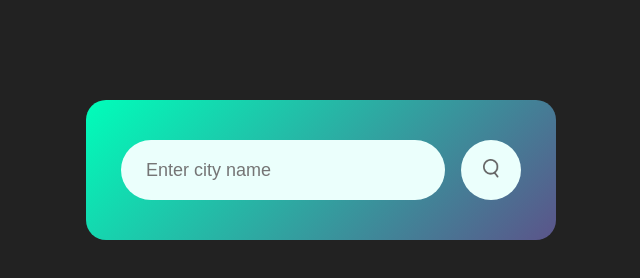
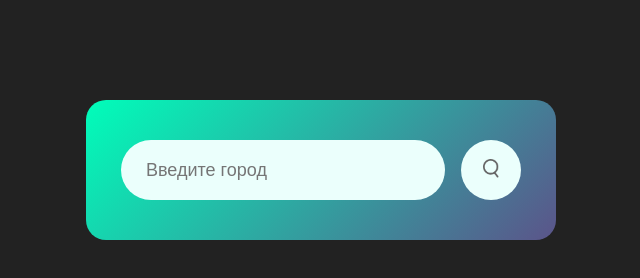
Before and after one commit to mikpilipenko17/weather-app, a plain HTML site: page index.html in a window 1280 px wide. Shown: the full height of the page, 319-959 px from the left. Drawn offline with Linux system fonts and the light colour scheme.

Commit message:
changed placeholder

```diff
--- a/index.html
+++ b/index.html
@@ -13,7 +13,7 @@
 
     <div class="card">
         <div class="search">
-            <input type="text" placeholder="Enter city name" spellcheck="false">
+            <input type="text" placeholder="Введите город" spellcheck="false">
             <button><img src="images/search.png" alt=""></button>
         </div>
         <div class="weather">
```
